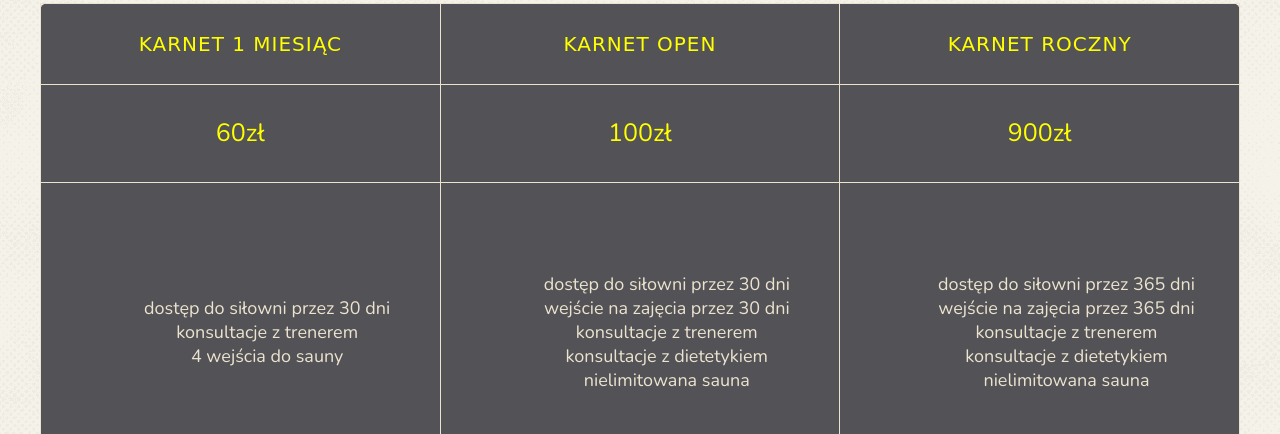
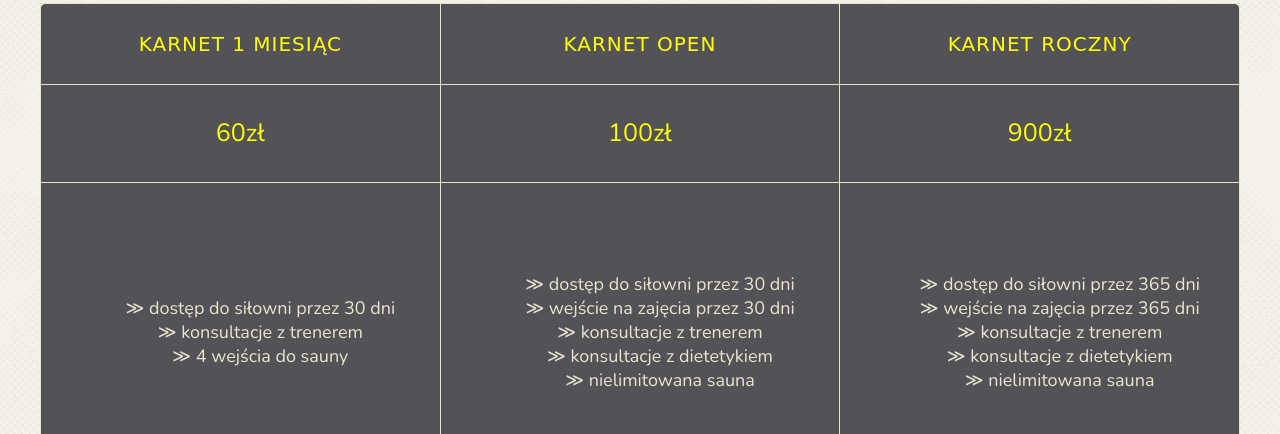
Before and after one commit to joannagibowicz/Gym-FitnessClub, a plain HTML site: page cennik.html in a window 1280 px wide. Shown: the part 366-800 px from the top of the page. Drawn offline with nearby package versions, Linux system fonts and the light colour scheme; a web font is replaced by a local one.

Commit message:
varsion 10

```diff
--- a/css/cennik.css
+++ b/css/cennik.css
@@ -161,7 +161,7 @@ td > ul{
     font-size: 18px;
 }
 #include > td > ul > li:before{
-    content: "\f44b";
+    content: "\00226B";
 }
 
 
```
